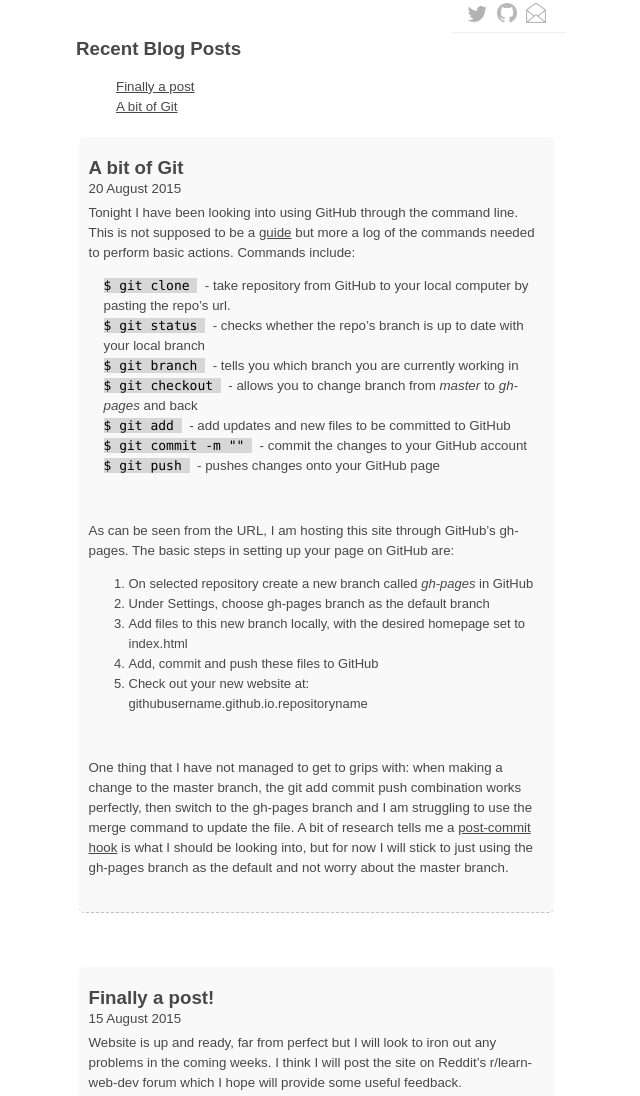
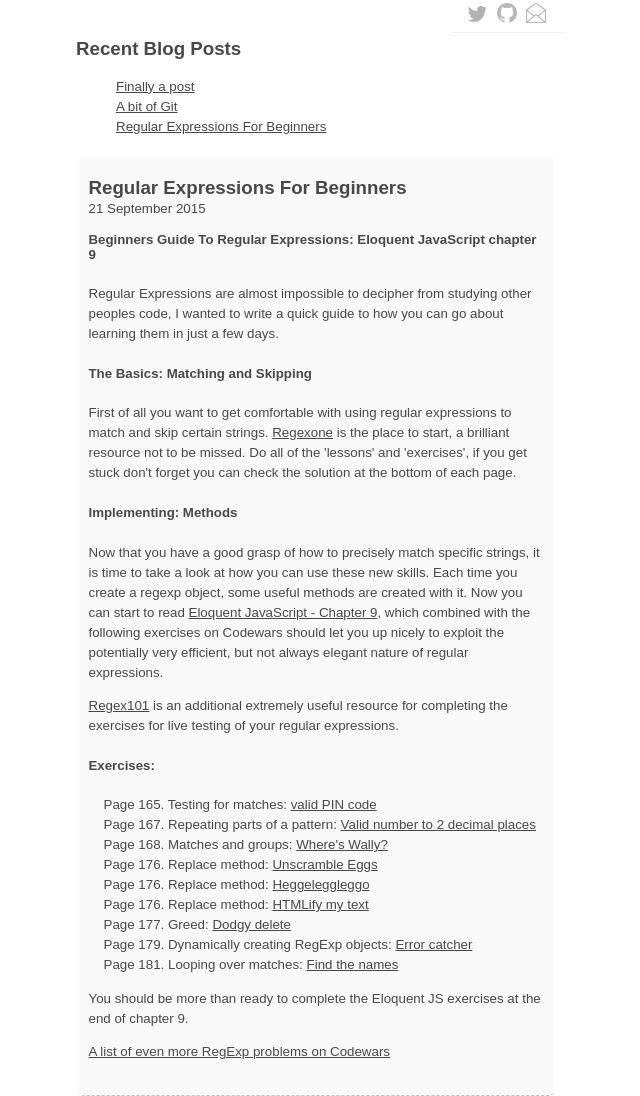
Before and after one commit to JMurphyWeb/website-backup, a plain HTML site: page blog.html in a window 1280 px wide. Shown: the part 81-1177 px from the top of the page, without its empty margins (324-964 px from the left). Drawn offline with Linux system fonts and the light colour scheme.

Commit message:
regex blog post

```diff
--- a/blog.html
+++ b/blog.html
@@ -34,12 +34,53 @@
           <ul>
             <a href="#finally-a-post"><li>Finally a post</li></a>
             <a href="#a-bit-of-git"><li>A bit of Git</li></a>
+            <a href="#regexp-guide"><li>Regular Expressions For Beginners</li></a>
+
 
           </ul>
   </div>
 
 
     <div id="content">
+      <div class="new-post" id="regexp-guide">
+        <h3 class="post-title">Regular Expressions For Beginners</h3>
+        <p class="post-date">21 September 2015</p>
+        <p>
+          <h5>Beginners Guide To Regular Expressions: Eloquent JavaScript chapter 9</h5>
+
+          <p>Regular Expressions are almost impossible to decipher from studying other peoples code, I wanted to write a quick guide to how you can go about learning them in just a few days.</p>
+
+
+          <h5>The Basics: Matching and Skipping</h5>
+          <p>First of all you want to get comfortable with using regular expressions to match and skip certain strings.  <a href="http://regexone.com/">Regexone</a> is the place to start, a brilliant resource not to be missed. Do all of the &#39;lessons&#39; and &#39;exercises&#39;, if you get stuck don&#39;t forget you can check the solution at the bottom of each page.</p>
+
+          <h5>Implementing: Methods</h5>
+          <p>Now that you have a good grasp of how to precisely match specific strings, it is time to take a look at how you can use these new skills.  Each time you create a regexp object, some useful methods are created with it. Now you can start to read <a href="http://eloquentjavascript.net/">Eloquent JavaScript - Chapter 9</a>, which combined with the following exercises on Codewars should let you up nicely to exploit the potentially very efficient, but not always elegant nature of regular expressions.</p>
+
+
+          <p><a href="https://regex101.com/#javascript">Regex101</a> is an additional extremely useful resource for completing the exercises for live testing of your regular expressions.</p>
+
+          <h5>Exercises:</h5>
+          <ul>
+            <li>Page 165. Testing for matches: <a href="http://www.codewars.com/kata/55f8a9c06c018a0d6e000132">valid PIN code</a></li>
+            <li>Page 167. Repeating parts of a pattern: <a href="http://www.codewars.com/kata/55f9064161541a9e01000001">Valid number to 2 decimal places</a></li>
+            <li>Page 168. Matches and groups: <a href="http://www.codewars.com/kata/55f91a98db47502cfc00001b">Where&#39;s Wally?</a></li>
+            <li>Page 176. Replace method: <a href="http://www.codewars.com/kata/55ea5650fe9247a2ea0000a7">Unscramble Eggs</a></li>
+            <li>Page 176. Replace method: <a href="http://www.codewars.com/kata/55ea5304685da2fb40000018">Heggeleggleggo</a></li>
+            <li>Page 176. Replace method: <a href="http://www.codewars.com/kata/55efee33bd91ae75ac00003c">HTMLify my text</a></li>
+            <li>Page 177. Greed: <a href="http://www.codewars.com/kata/55fa94d643e396b2a20000a1">Dodgy delete</a></li>
+            <li>Page 179. Dynamically creating RegExp objects: <a href="http://www.codewars.com/kata/55fc0ac0181d7bb79900003f">Error catcher</a></li>
+            <li>Page 181. Looping over matches: <a href="http://www.codewars.com/kata/55fce4dd28b5cb780000006d">Find the names</a></li>
+          </ul>
+          <p>You should be more than ready to complete the Eloquent JS exercises at the end of chapter 9.</p>
+
+          <p><a href="http://www.codewars.com/kata/search/javascript?q=regular+expressions">A list of even more RegExp problems on Codewars</a></p>
+        </p>
+
+      </div>
+
+      <br><br><br>
+
       <div class="new-post" id="a-bit-of-git">
         <h3 class="post-title">A bit of Git</h3>
         <p class="post-date">20 August 2015</p>
```
